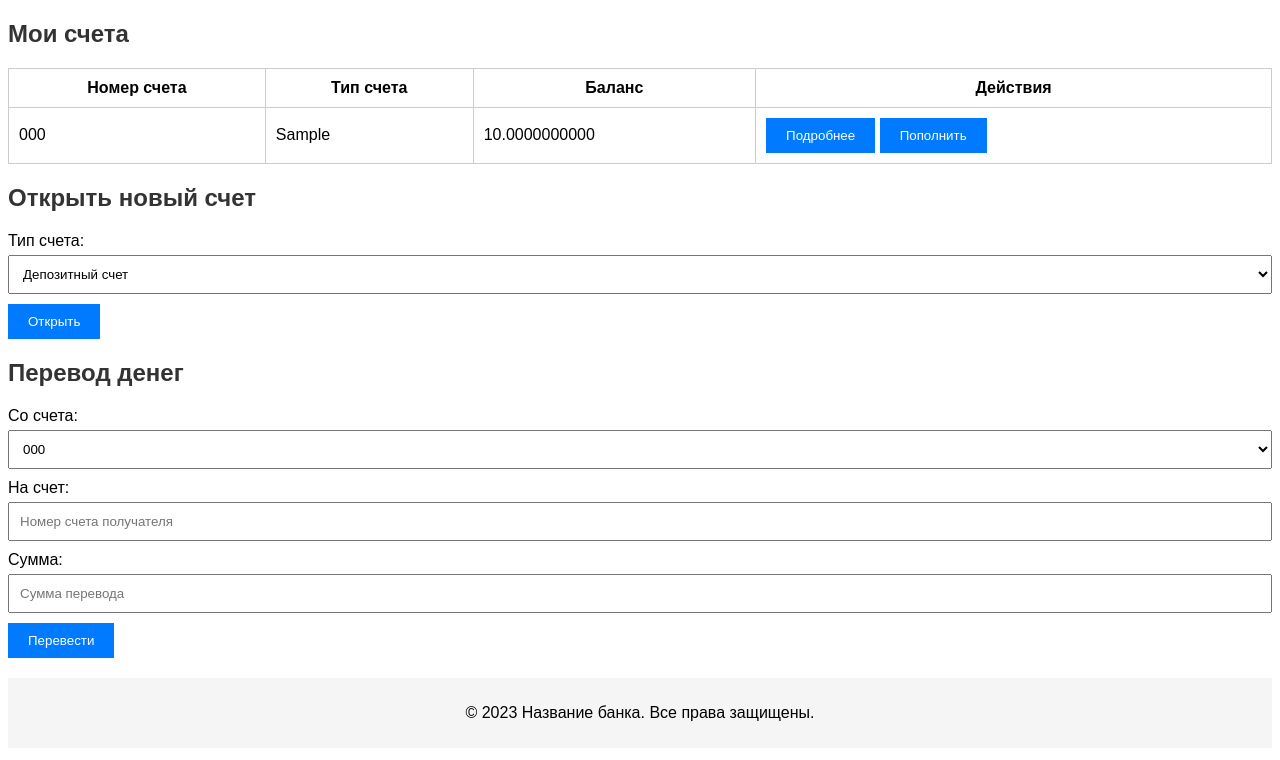
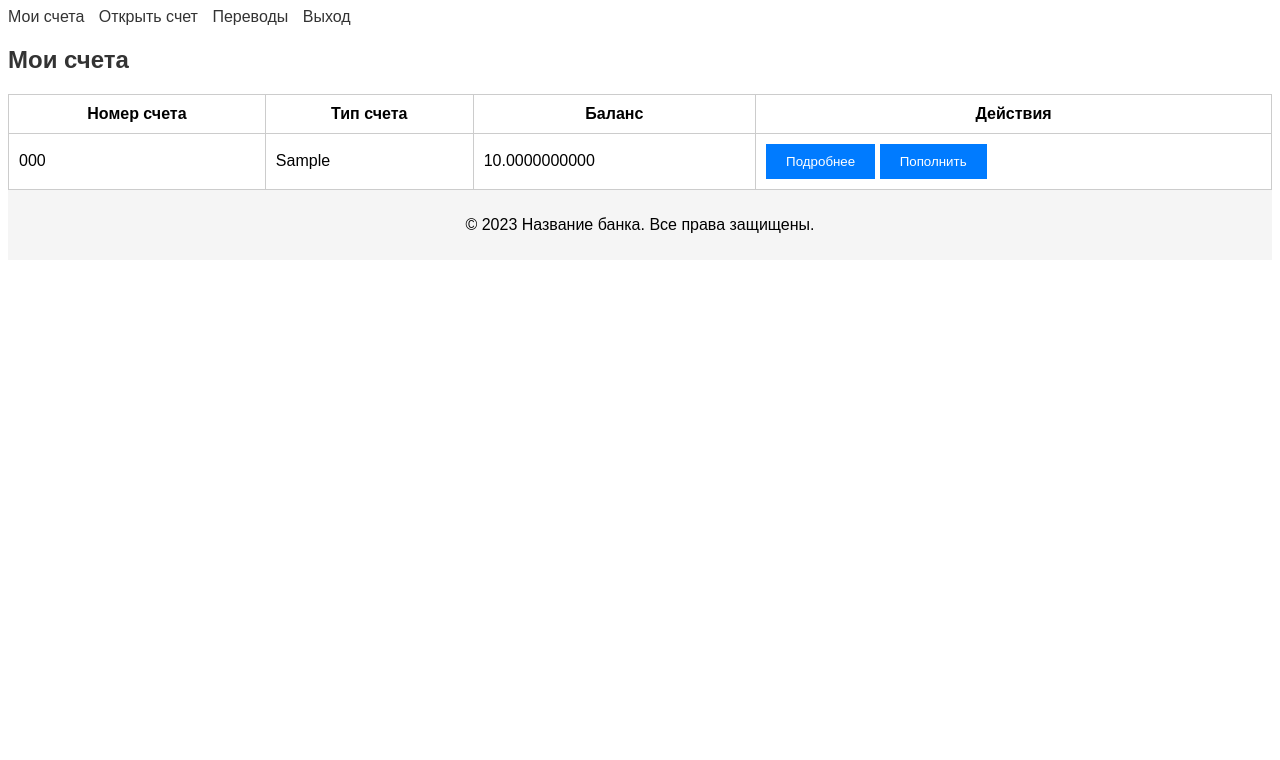
Before and after one commit to BratDitrih/BankApplication, a Flask app: page /user/1 in a window 1280 px wide. Shown: the top 760 px of the page. Run offline with Flask 3, Linux system fonts and the light colour scheme; tables that the repository leaves empty hold one stand-in row (values such as "Sample post"); some libraries are stand-ins or nearby versions.

Commit message:
separate sections

```diff
--- a/static/authorization/script.js
+++ b/static/authorization/script.js
@@ -25,7 +25,7 @@ document.addEventListener('DOMContentLoaded', function() {
               var userId = JSON.parse(xhr.responseText).user_id;
               window.location.href = '/user/' + userId;
           } else {
-              alert(xhr.responseText);
+              alert("Неправильный логин или пароль");
           }
       };
       xhr.send(JSON.stringify(formData));
@@ -58,7 +58,7 @@ document.addEventListener('DOMContentLoaded', function() {
           window.location.href = '/user/' + userId;
         }
         else {
-          alert(xhr.responseText);
+          alert("Неправильный логин или пароль");
         }
       };
       xhr.send(JSON.stringify(formData));
--- a/static/user_profile/script.js
+++ b/static/user_profile/script.js
@@ -8,7 +8,24 @@ function showPopup(accountNumber) {
   topUpForm.dataset.account_number = accountNumber;
 }
 
+function showSection(sectionId) {
+  var sections = document.getElementsByClassName('section');
+  for (var i = 0; i < sections.length; i++) {
+    sections[i].style.display = 'none';
+  }
+
+  var selectedSection = document.getElementById(sectionId);
+  if (selectedSection) {
+    selectedSection.style.display = 'block';
+  }
+}
+
+function exit() {
+  window.location.href = '/';
+}
+
 document.addEventListener('DOMContentLoaded', function() {
+    showSection("accounts");
     var openAccountForm = document.getElementById('openAccountForm');
     openAccountForm.addEventListener('submit', function(event) {
       event.preventDefault();
--- a/templates/user_profile.html
+++ b/templates/user_profile.html
@@ -6,8 +6,18 @@
   <link rel="stylesheet" type="text/css" href="{{ url_for('static', filename='user_profile/styles.css') }}">
 </head>
 <body>
+  <header>
+    <nav>
+      <ul>
+        <li><a href="#" onclick="showSection('accounts')">Мои счета</a></li>
+        <li><a href="#" onclick="showSection('open-account')">Открыть счет</a></li>
+        <li><a href="#" onclick="showSection('transfers')">Переводы</a></li>
+        <li><a href="#" onclick="exit()">Выход</a></li>
+      </ul>
+    </nav>
+  </header>
 
-  <section class="accounts-section">
+  <section id="accounts" class="section">
     <h2>Мои счета</h2>
     <table>
       <thead>
@@ -32,7 +42,6 @@
         {% endfor %}
       </tbody>
     </table>
-  </section>
 
     <div id="popupContainer" style="display: none;">
       <div class="popup">
@@ -45,8 +54,9 @@
       </form>
       </div>
     </div>
+  </section>
 
-  <section class="open-account-section">
+  <section id="open-account" class="section">
     <h2>Открыть новый счет</h2>
     <form id="openAccountForm" data-user_id="{{ user_id }}">
       <label for="accountType">Тип счета:</label>
@@ -58,7 +68,7 @@
     </form>
   </section>
 
-  <section class="transfer-section">
+  <section id="transfers" class="section">
     <h2>Перевод денег</h2>
     <form id="transferForm">
       <label for="fromAccount">Со счета:</label>
```
Lines whose indentation alone changed are shown as unchanged.
